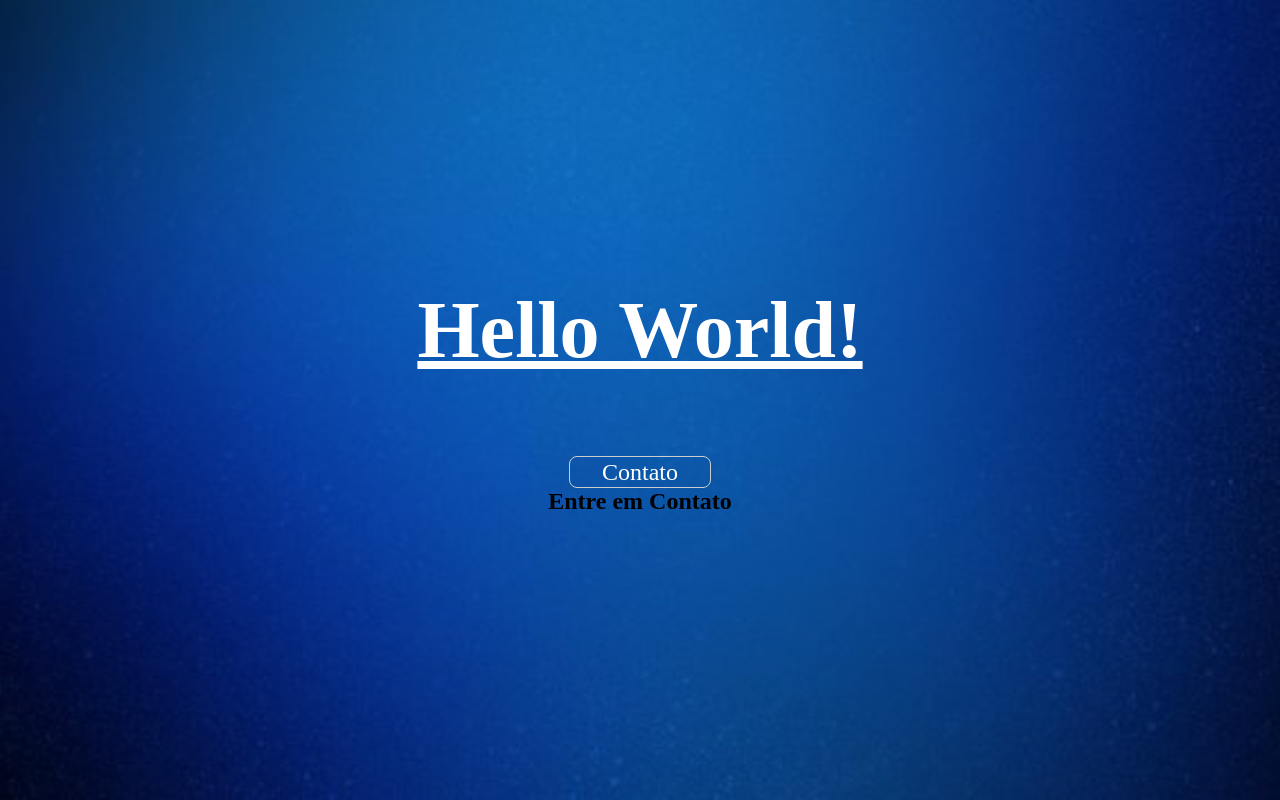
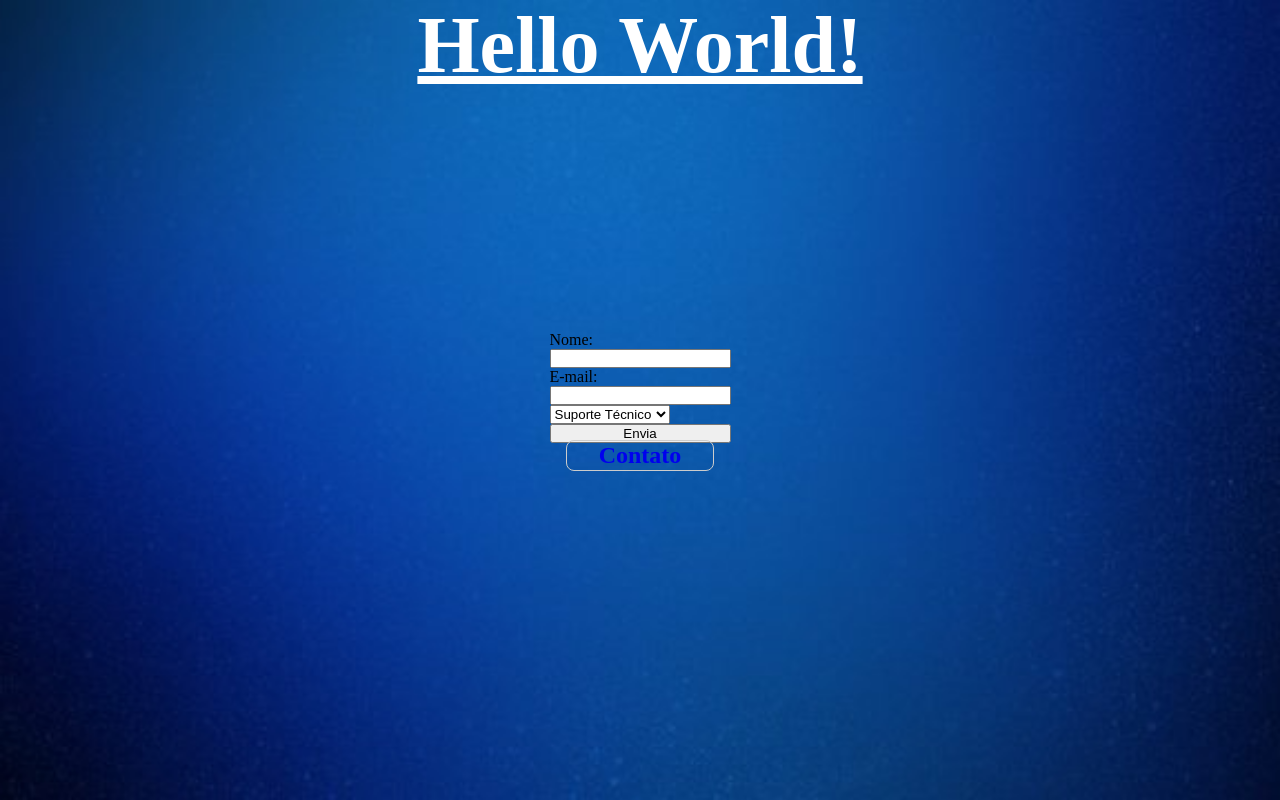
Before and after one commit to Juniorx-62/meu-primeiro-projeto, a plain HTML site: page index.html in a window 1280 px wide. Drawn offline with Linux system fonts and the light colour scheme.

```diff
--- a/css/style.css
+++ b/css/style.css
@@ -22,6 +22,8 @@ h1 {
     font-size: 5rem;
     text-align: center;
     text-decoration: underline;
+    position: absolute;
+    top: 0;
 }
 
 a {
@@ -31,7 +33,6 @@ a {
     border: 1px solid #ccc;
     padding: .07rem 2rem;
     border-radius: 8px;
-    color: white; /* Define a cor do texto como branco */
 }
 
 a:hover {
--- a/index.html
+++ b/index.html
@@ -9,18 +9,45 @@
             p {
                 font-size: 3rem;
             }
+
+            button{
+                width: 100%;
+                margin-left: auto;
+            }
         </style>
         <link rel="stylesheet" href="./css/style.css">
+        <!-- <script>
+            alert("Hello World")
+        </script> -->
 
     </head>
 
     <body>
         <h1 style="color: rgb(255, 255, 255);">Hello World!</h1> <!-- Inline-block -->
 
+        <form action="#" method="POST">
+
+            <label for="nome">Nome:</label> <br>
+            <input type="text" id="nome" name="nome" required> <br>
+
+            <label for="email">E-mail:</label> <br>
+            <input type="email" id="email" name="email" required> <br>
+
+            <select id="assunto" name="assunto" required> <br>
+                <option value="suporte">Suporte Técnico</option>
+                <option value="vendas">Vendas</option>
+                <option value="financeiro">Financeiro</option>
+                <option value="outros">Outros</option>
+            </select> <br>
+
+            <button id="envia">Envia</button>
+        </form>
+
+        <script src="js/script.js"></script>
+
+        <h2 style= "color: aliceblue;"Estudando Linguagem html </h2>
+
         <a href="contato.html" class="btn btn-primary">Contato</a>
 
-        <h2>Entre em Contato</h2>
-
-        <!-- <script src="https://cdn.jsdelivr.net/npm/bootstrap@5.3.3/dist/js/bootstrap.bundle.min.js" integrity="sha384-YvpcrYf0tY3lHB60NNkmXc5s9fDVZLESaAA55NDzOxhy9GkcIdslK1eN7N6jIeHz" crossorigin="anonymous"></script> -->
     </body>
 </html>
--- /dev/null
+++ b/js/script.js
@@ -0,0 +1,5 @@
+
+const botao = document.getElementById('envia');
+botao.addEventListener('click', function() {
+    alert('Formulário enviado com sucesso!');
+});
```
Also changed, not shown: contato.html (+2 -0 lines).
